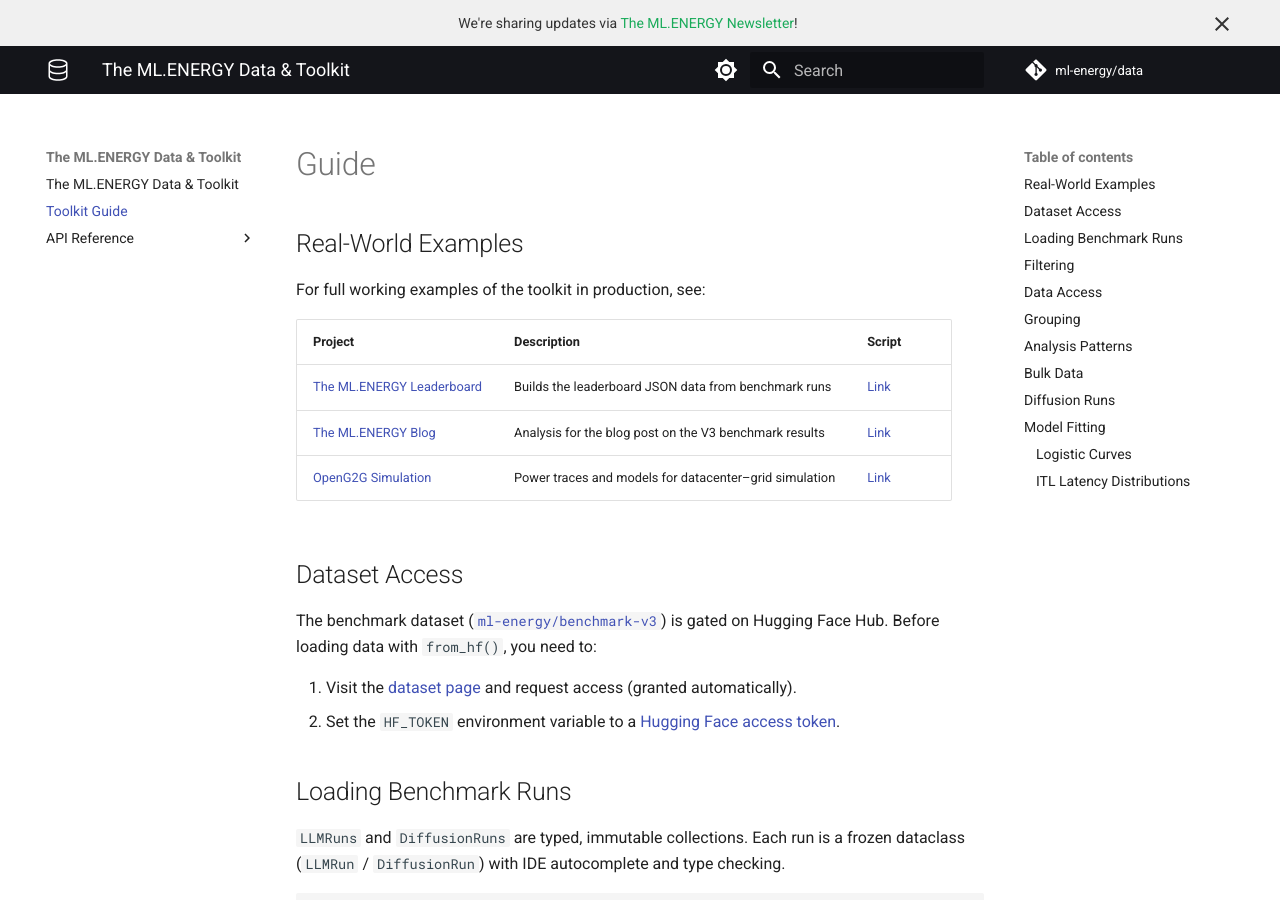
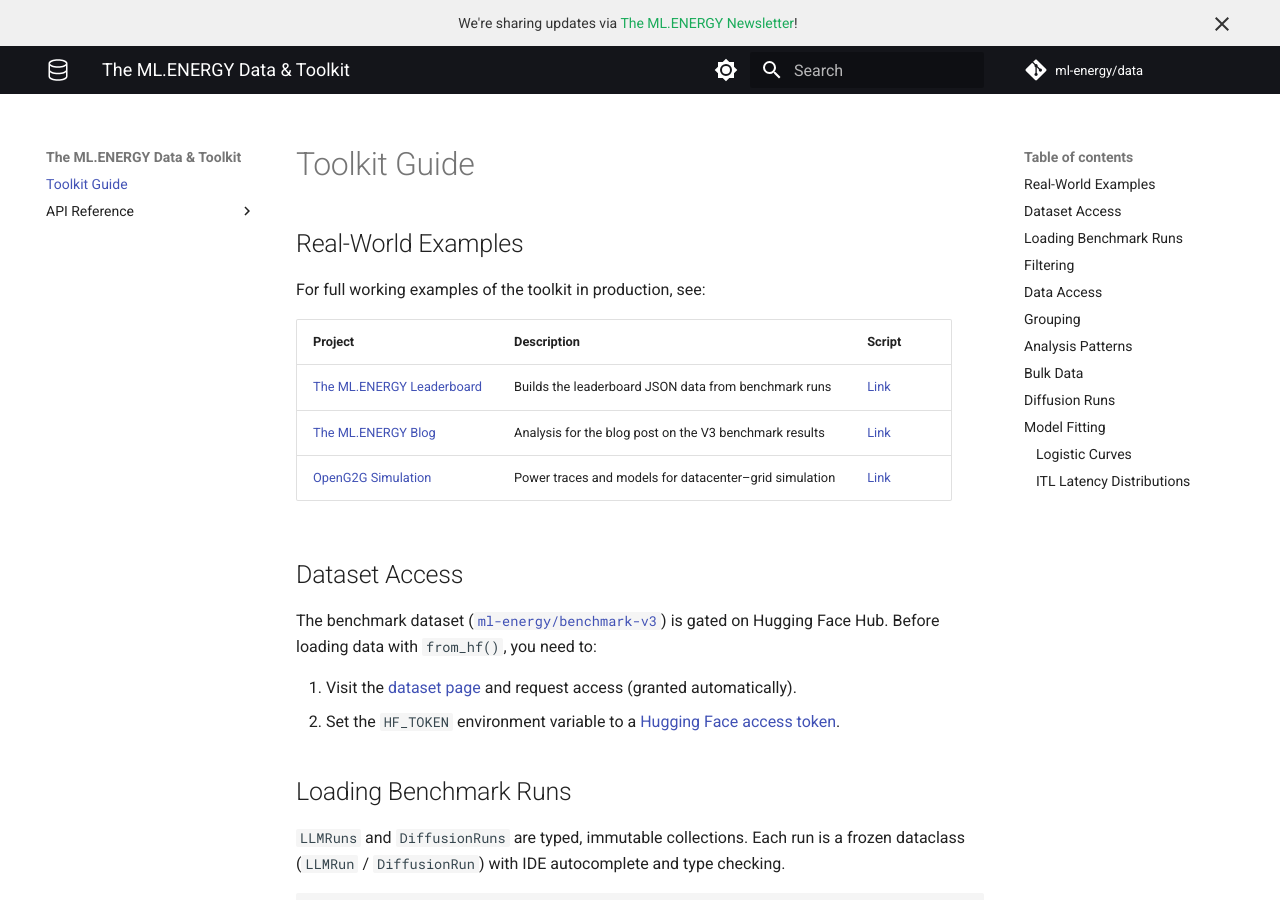
Before and after one commit to ml-energy/data, an MkDocs documentation site: the page built from docs/guide.md, in a window 1280 px wide and 900 px high. Built offline with MkDocs 1.6.1 and Material for MkDocs 9.7.7, drawn with Linux system fonts in a browser that asks for light colours; comment, search, counter and statistics services are not loaded; some of the changed lines change nothing that is shown.

Commit message:
Tweak nav bar

```diff
--- a/docs/guide.md
+++ b/docs/guide.md
@@ -1,4 +1,4 @@
-# Guide
+# Toolkit Guide
 
 ## Real-World Examples
 
--- a/mkdocs.yml
+++ b/mkdocs.yml
@@ -30,7 +30,6 @@
     - announce.dismiss
 
 nav:
-  - The ML.ENERGY Data & Toolkit: index.md
   - Toolkit Guide: guide.md
   - API Reference:
       - Records: api/records.md
```
